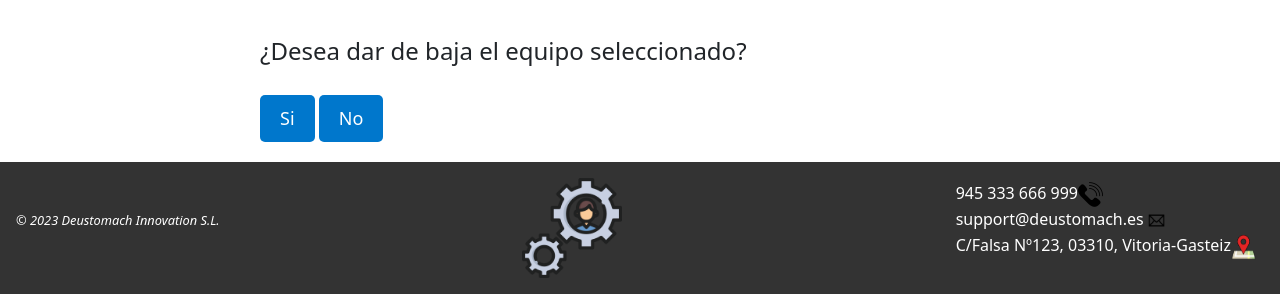
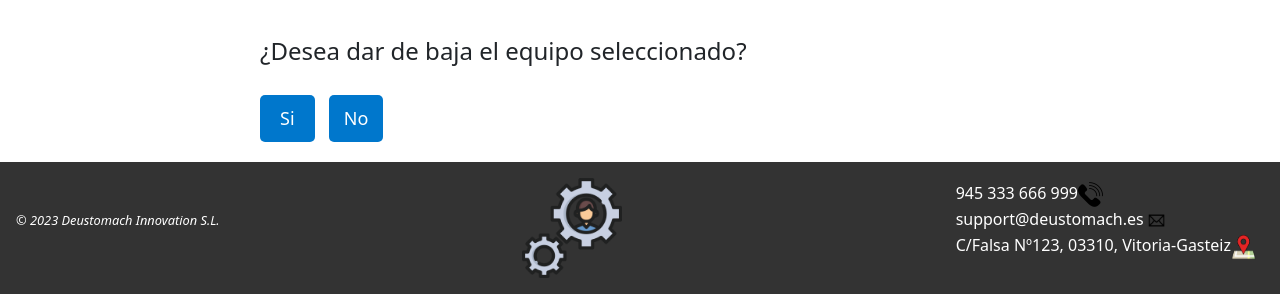
Before and after one commit to Frankless19/Proyecto_Web, a Django app: page /AppWeb/borrarEquipo/6/ in a window 1280 px wide. Shown: the part 202-502 px from the top of the page. Run offline with Django 4.2, Linux system fonts and the light colour scheme; data comes from the database, SQL or seed files in the repository.

Commit message:
'No' button fix

```diff
--- a/AppWeb/static/css/Estilo.css
+++ b/AppWeb/static/css/Estilo.css
@@ -116,6 +116,19 @@ button {
     transition: all 0.3s ease;
 }
 
+.botonno {
+    background-color: #0077cc;
+    text-decoration: none;
+    color: #fff;
+    margin:10px;
+    font-size: 18px;
+    padding: 11px 15px 12px 15px;
+    border: none;
+    border-radius: 5px;
+    cursor: pointer;
+    transition: all 0.3s ease;
+}
+
 button.si:hover {
     background-color: #ff0d0d;
 }
--- a/AppWeb/templates/borrarEmpleado.html
+++ b/AppWeb/templates/borrarEmpleado.html
@@ -7,7 +7,7 @@
     {% csrf_token %}
     <h4>¿Desea dar de baja al empleado seleccionado?</h4>
     <button class='si' type="submit">Si</button>
-    <button class='no' type="button" id="margen"><a href="{% url 'gestion:listado-empleado' %}" class="volver">No</a></button>
+    <a href="{% url 'gestion:listado-empleado' %}" class=" botonno no" >No</a>
 </form>
 </div>
 {% endblock %}
--- a/AppWeb/templates/borrarEquipo.html
+++ b/AppWeb/templates/borrarEquipo.html
@@ -7,7 +7,7 @@
     {% csrf_token %}
     <h4>¿Desea dar de baja el equipo seleccionado?</h4>
     <button class='si' type="submit">Si</button>
-    <button class='no' type="button"><a href="{% url 'gestion:listado-equipo' %}" class="volver">No</a></button>
+    <a href="{% url 'gestion:listado-equipo' %}" class=" botonno no" >No</a>
 </form>
 </div>
 {% endblock %}
--- a/AppWeb/templates/borrarTicket.html
+++ b/AppWeb/templates/borrarTicket.html
@@ -7,7 +7,7 @@
     {% csrf_token %}
     <h4>¿Desea dar de baja el ticket seleccionado?</h4>
     <button class='si' type="submit">Si</button>
-    <button class='no' type="button"><a href="{% url 'gestion:listado-ticket' %}" class="vovler">No</a></button>
+    <a href="{% url 'gestion:listado-ticket' %}" class=" botonno no" >No</a>
 </form>
 </div>
 {% endblock %}
```
Also changed, not shown: db.sqlite3.
